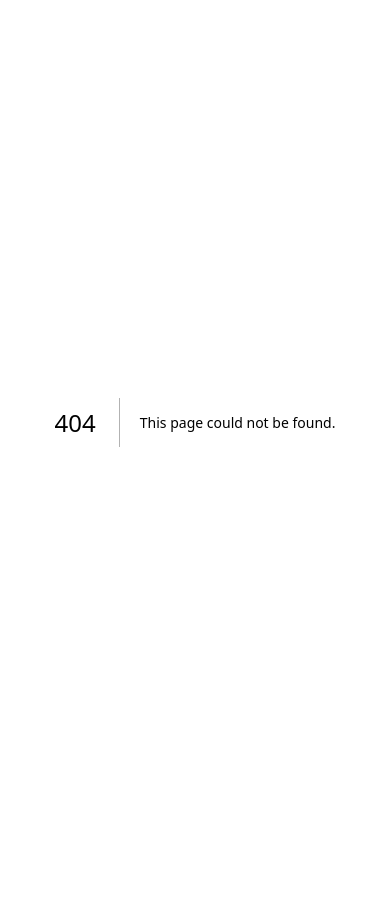
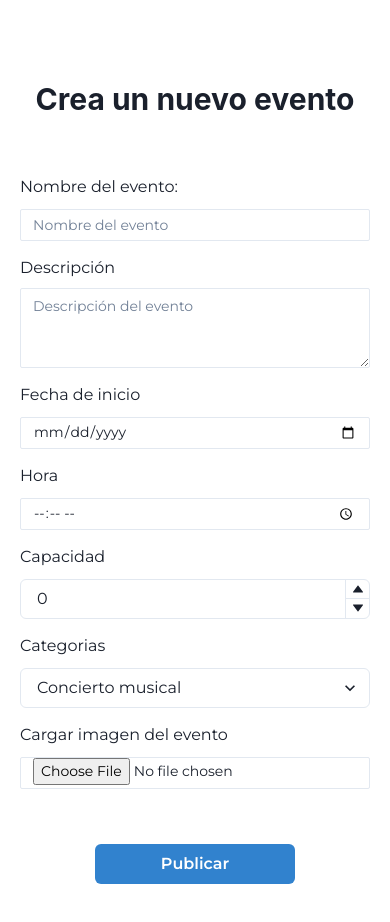
Before and after one commit to LestherGonzalezAguilar/events-aforo-web_front-end, a Next.js app: page /admin/form in a window 390 px wide. Before the commit this address had no page. Shown: the top 922 px of the page. Before the commit the page ends 844 px from the top, so only its background shows below. Built offline with nearby package versions, Linux system fonts and the light colour scheme.

Commit message:
feat: create form responsive

```diff
--- /dev/null
+++ b/components/admin/formAdmin/FormCreateEvents.jsx
@@ -0,0 +1,159 @@
+import {
+  Box,
+  Button,
+  Flex,
+  Heading,
+  Input,
+  NumberDecrementStepper,
+  NumberIncrementStepper,
+  NumberInput,
+  NumberInputField,
+  NumberInputStepper,
+  Select,
+  Stack,
+  Text,
+  Textarea,
+} from "@chakra-ui/react";
+import React from "react";
+import { useForm } from "../../../hooks/useForm";
+
+const initialForm = {
+  name: "",
+  description: "",
+  date: "",
+  hour: "",
+  capacity: 0,
+  img: "",
+  category: "",
+};
+
+export const FormCreateEvents = () => {
+  const {
+    inputImg,
+    inputName,
+    inputHour,
+    inputCapacity,
+    inputDate,
+    inputDescription,
+    inputCategory,
+    onInputChange,
+    formState,
+  } = useForm(initialForm);
+
+  const handleSubmit = () => {
+    console.log(formState);
+  };
+
+  return (
+    <Box maxWidth={"800px"} mx="auto" px="5" mb={20}>
+      <form onSubmit={handleSubmit}>
+        <Stack spacing="15" flexDirection="column">
+          <Heading textAlign="center" mt={20} mb={10}>
+            Crea un nuevo evento
+          </Heading>
+
+          <Box>
+            <Text mb="10px">Nombre del evento: </Text>
+            <Input
+              name="name"
+              value={inputName}
+              onChange={onInputChange}
+              placeholder="Nombre del evento"
+              size="sm"
+              required
+            />
+          </Box>
+
+          <Box>
+            <Text mb="8px">Descripción</Text>
+            <Textarea
+              name="description"
+              value={inputDescription}
+              onChange={onInputChange}
+              placeholder="Descripción del evento"
+              size="sm"
+            />
+          </Box>
+
+          <Box>
+            <Text mb="10px">Fecha de inicio</Text>
+            <Input
+              name="date"
+              value={inputDate}
+              onChange={onInputChange}
+              type="date"
+              placeholder="Nombre del evento"
+              size="sm"
+            />
+          </Box>
+
+          <Box>
+            <Text mb="10px">Hora</Text>
+            <Input
+              name="hour"
+              value={inputHour}
+              onChange={onInputChange}
+              type="time"
+              placeholder="Nombre del evento"
+              size="sm"
+            />
+          </Box>
+
+          <Box>
+            <Text mb="10px">Capacidad </Text>
+            <NumberInput
+              name="capacity"
+              value={inputCapacity}
+              defaultValue={0}
+              onChange={onInputChange}
+            >
+              <NumberInputField />
+              <NumberInputStepper>
+                <NumberIncrementStepper />
+                <NumberDecrementStepper />
+              </NumberInputStepper>
+            </NumberInput>
+          </Box>
+
+          <Box>
+            <Text mb="10px">Categorias</Text>
+            <Select
+              name="category"
+              value={inputCategory}
+              onChange={onInputChange}
+            >
+              <option value="Concierto musical">Concierto musical</option>
+              <option value="Conferencia">Conferencia</option>
+              <option value="Moda y belleza">Moda y belleza</option>
+              <option value="Tecnologías">Tecnologías</option>
+            </Select>
+          </Box>
+
+          <Box>
+            <Text mb="10px">Cargar imagen del evento</Text>
+            <Input
+              name="img"
+              value={inputImg}
+              onChange={onInputChange}
+              placeholder="Nombre del evento"
+              size="sm"
+              type="file"
+            />
+          </Box>
+
+          <Flex justifyContent="center">
+            <Box mt={10}>
+              <Button
+                width={{ base: "200px", lg: "400px" }}
+                colorScheme="blue"
+                onSubmit={handleSubmit}
+              >
+                Publicar
+              </Button>
+            </Box>
+          </Flex>
+        </Stack>
+      </form>
+    </Box>
+  );
+};
--- a/components/client/FilterEvents.jsx
+++ b/components/client/FilterEvents.jsx
@@ -14,6 +14,7 @@ const initialFormSearch = {
 export const FilterEvents = ({ onSubmitSearch, events = [] }) => {
 
     const { inputSearch, inputDate, selectOrganizator, selectEventState, selectEventCategory, onInputChange } = useForm(initialFormSearch)
+
     const onSubmit = (e) => {
         e.preventDefault()
 
--- /dev/null
+++ b/pages/admin/form/index.jsx
@@ -0,0 +1,16 @@
+import { Box } from "@chakra-ui/react";
+import { FormCreateEvents } from "../../../components/admin/formAdmin/FormCreateEvents";
+import { NavBar } from "../../../components/admin/navbar/NavBar";
+
+const index = () => {
+  return (
+    <>
+      <Box>
+        {/* <NavBar /> */}
+        <FormCreateEvents />
+      </Box>
+    </>
+  );
+};
+
+export default index;
```
